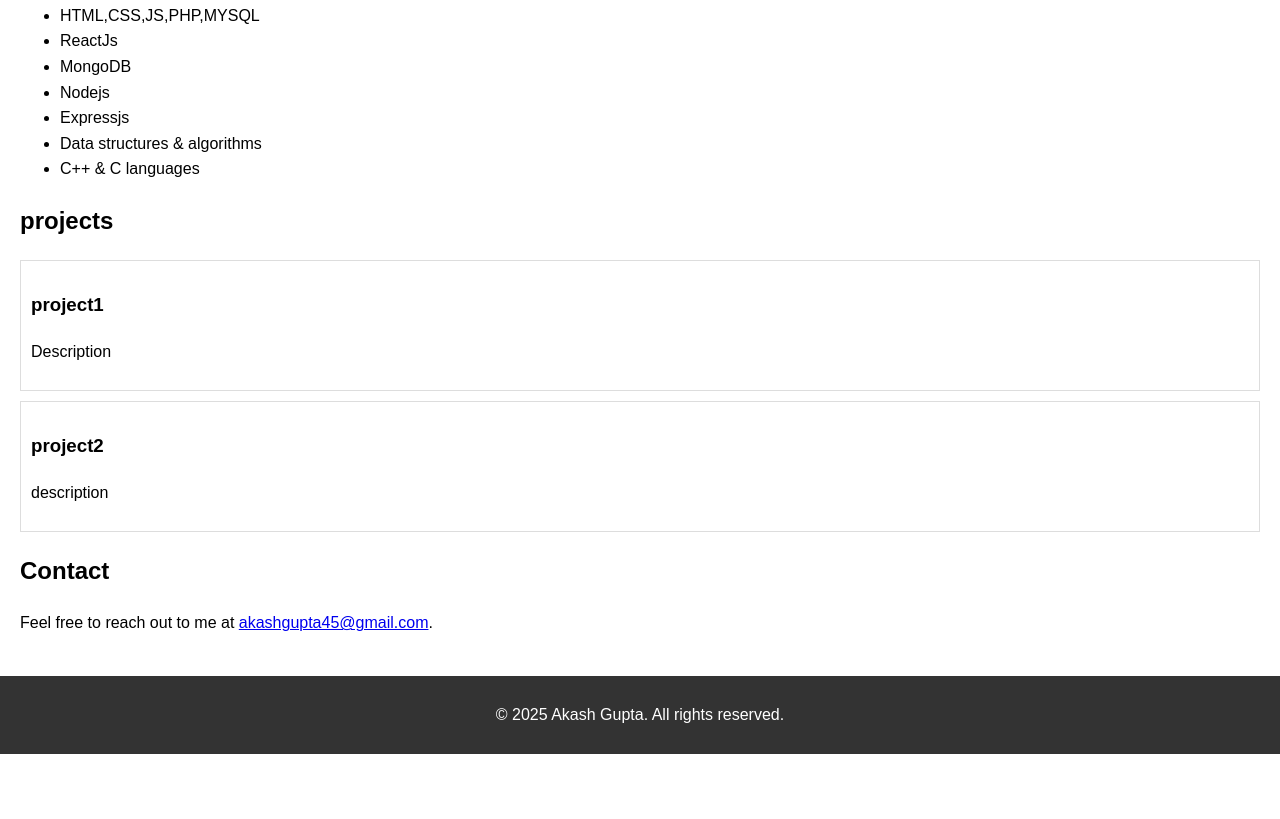
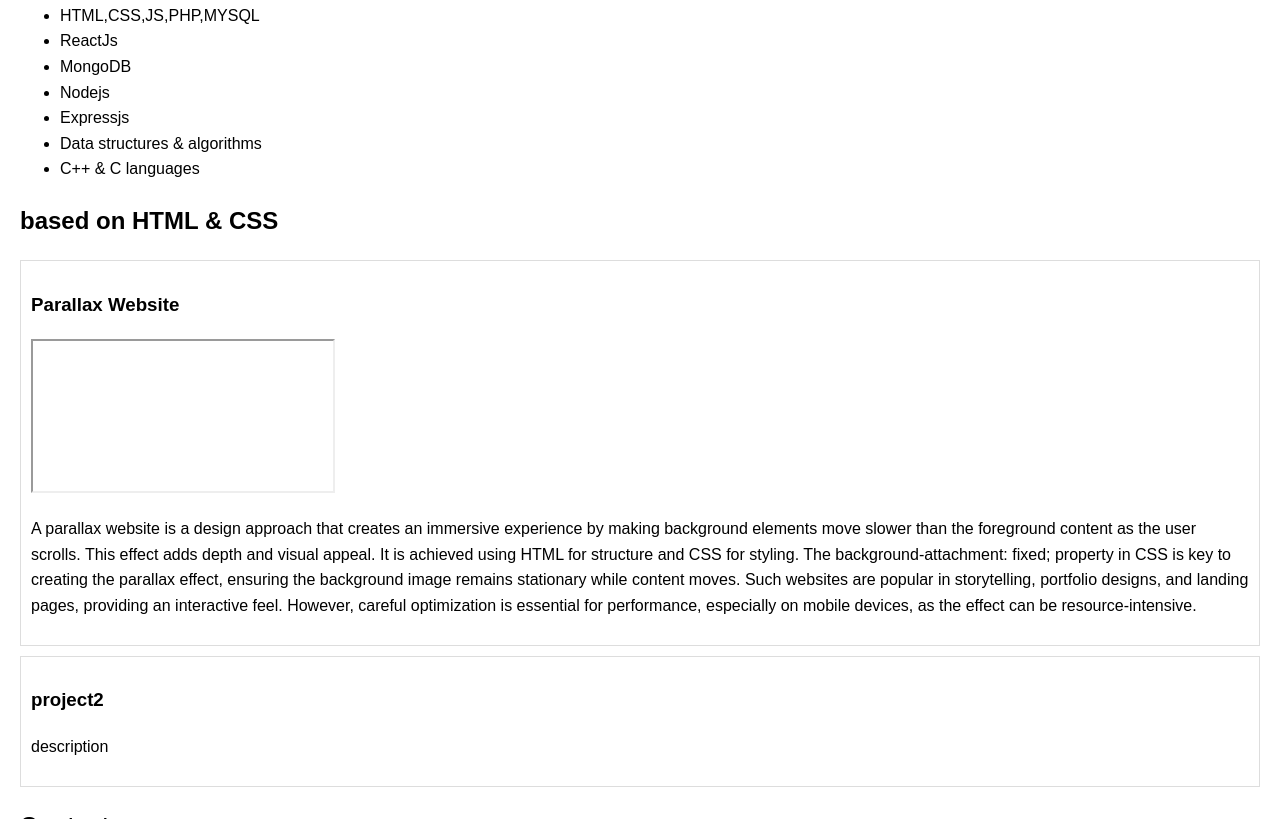
Before and after one commit to Akashcoder12/CodeWithMe, a plain HTML site: page index.html in a window 1280 px wide. Shown: the part 509-1328 px from the top of the page. Before the commit the page ends 1263 px from the top, so only its background shows below. Drawn offline with Linux system fonts and the light colour scheme.

Commit message:
Update index.html

```diff
--- a/index.html
+++ b/index.html
@@ -45,10 +45,18 @@
         </section>
 
         <section id="projects">
-            <h2>projects</h2>
+            <h2>based on HTML & CSS</h2>
             <div class="project">
-                <h3>project1</h3>
-                <p>Description</p>
+                <h3>Parallax Website</h3>
+                <iframe href="Project1.html">See Project</iframe>
+                <p>A parallax website is a design approach that creates an immersive experience by making background elements move slower than the foreground content as the user scrolls. This effect adds depth and visual appeal. It is achieved using HTML for structure and CSS for styling. The background-attachment: fixed; property in CSS is key to creating the parallax effect, ensuring the background image remains stationary while content moves. Such websites are popular in storytelling, portfolio designs, and landing pages, providing an interactive feel. However, careful optimization is essential for performance, especially on mobile devices, as the effect can be resource-intensive.
+
+
+
+
+
+
+</p>
             </div>
             <div class="project">
                 <h3>project2</h3>
```
